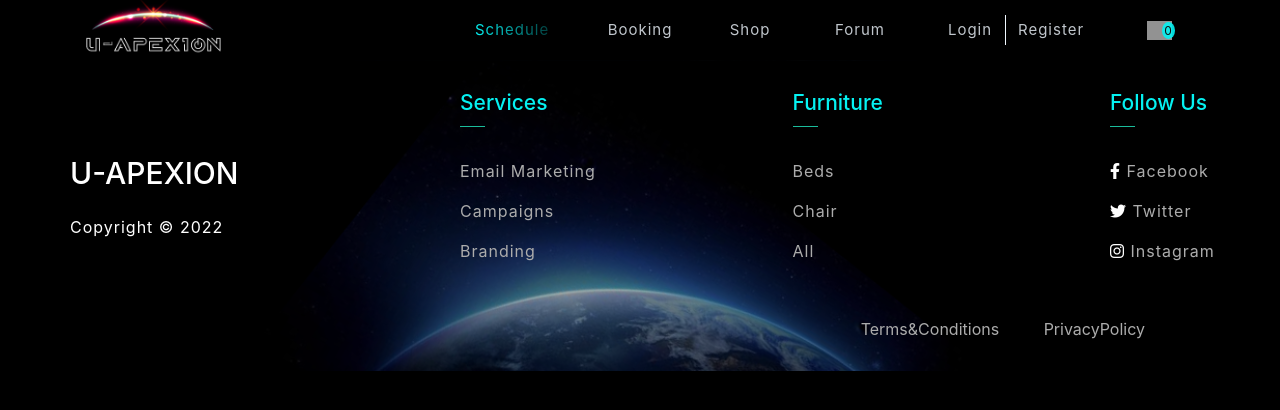
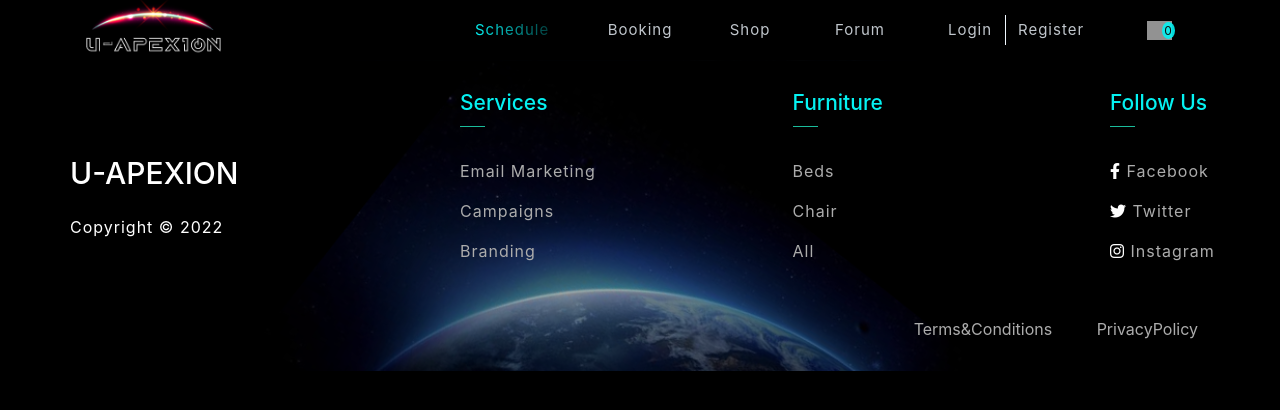
Before and after one commit to Jhih-Ting23472002/u-apexion-react, a React (Create React App) app: page /cart-complete in a window 1280 px wide. Shown: the top 410 px of the page. Built offline with nearby package versions, Linux system fonts and the light colour scheme; grey boxes are pictures that could not be loaded.

Commit message:
footer update

```diff
--- a/src/components/footer.css
+++ b/src/components/footer.css
@@ -46,7 +46,7 @@
 
 .f5 {
   text-align: right;
-  padding: 30px 65px 0px 0px;
+  padding: 30px 12px 0px 0px;
 }
 
 .f5-p {
```
